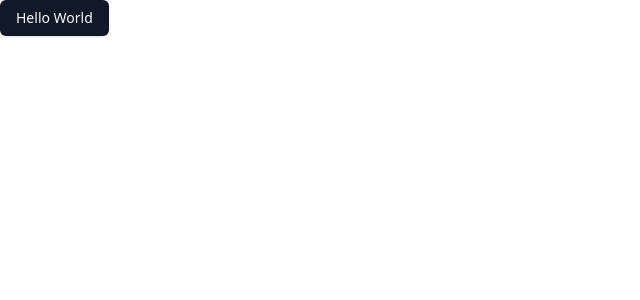
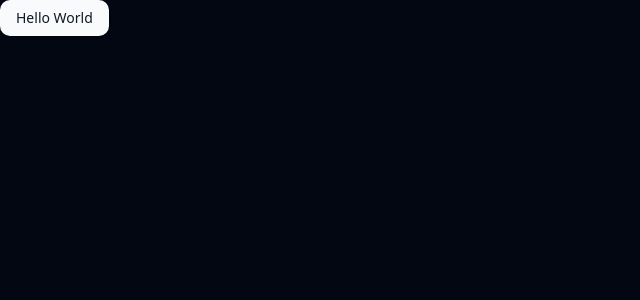
Before and after one commit to emiliosanches/nlw13-ia, a React (Vite) app in the folder web/: page / in a window 1280 px wide. Shown: the top 300 px of the page, without its empty margins (0-640 px from the left). Built offline with nearby package versions, Linux system fonts and the light colour scheme.

Commit message:
Aula1: Configure shadcn-ui dark theme

```diff
--- a/web/src/index.css
+++ b/web/src/index.css
@@ -4,65 +4,26 @@
 
 @layer base {
   :root {
-    --background: 0 0% 100%;
-    --foreground: 224 71.4% 4.1%;
-
-    --card: 0 0% 100%;
-    --card-foreground: 224 71.4% 4.1%;
-
-    --popover: 0 0% 100%;
-    --popover-foreground: 224 71.4% 4.1%;
-
-    --primary: 220.9 39.3% 11%;
-    --primary-foreground: 210 20% 98%;
-
-    --secondary: 220 14.3% 95.9%;
-    --secondary-foreground: 220.9 39.3% 11%;
-
-    --muted: 220 14.3% 95.9%;
-    --muted-foreground: 220 8.9% 46.1%;
-
-    --accent: 220 14.3% 95.9%;
-    --accent-foreground: 220.9 39.3% 11%;
-
-    --destructive: 0 84.2% 60.2%;
-    --destructive-foreground: 210 20% 98%;
-
-    --border: 220 13% 91%;
-    --input: 220 13% 91%;
-    --ring: 224 71.4% 4.1%;
-
-    --radius: 0.5rem;
-  }
-
-  .dark {
     --background: 224 71.4% 4.1%;
     --foreground: 210 20% 98%;
-
     --card: 224 71.4% 4.1%;
     --card-foreground: 210 20% 98%;
-
     --popover: 224 71.4% 4.1%;
     --popover-foreground: 210 20% 98%;
-
     --primary: 210 20% 98%;
     --primary-foreground: 220.9 39.3% 11%;
-
     --secondary: 215 27.9% 16.9%;
     --secondary-foreground: 210 20% 98%;
-
     --muted: 215 27.9% 16.9%;
     --muted-foreground: 217.9 10.6% 64.9%;
-
     --accent: 215 27.9% 16.9%;
     --accent-foreground: 210 20% 98%;
-
     --destructive: 0 62.8% 30.6%;
     --destructive-foreground: 210 20% 98%;
-
     --border: 215 27.9% 16.9%;
     --input: 215 27.9% 16.9%;
     --ring: 216 12.2% 83.9%;
+    --radius: 0.75rem;
   }
 }
 
```
